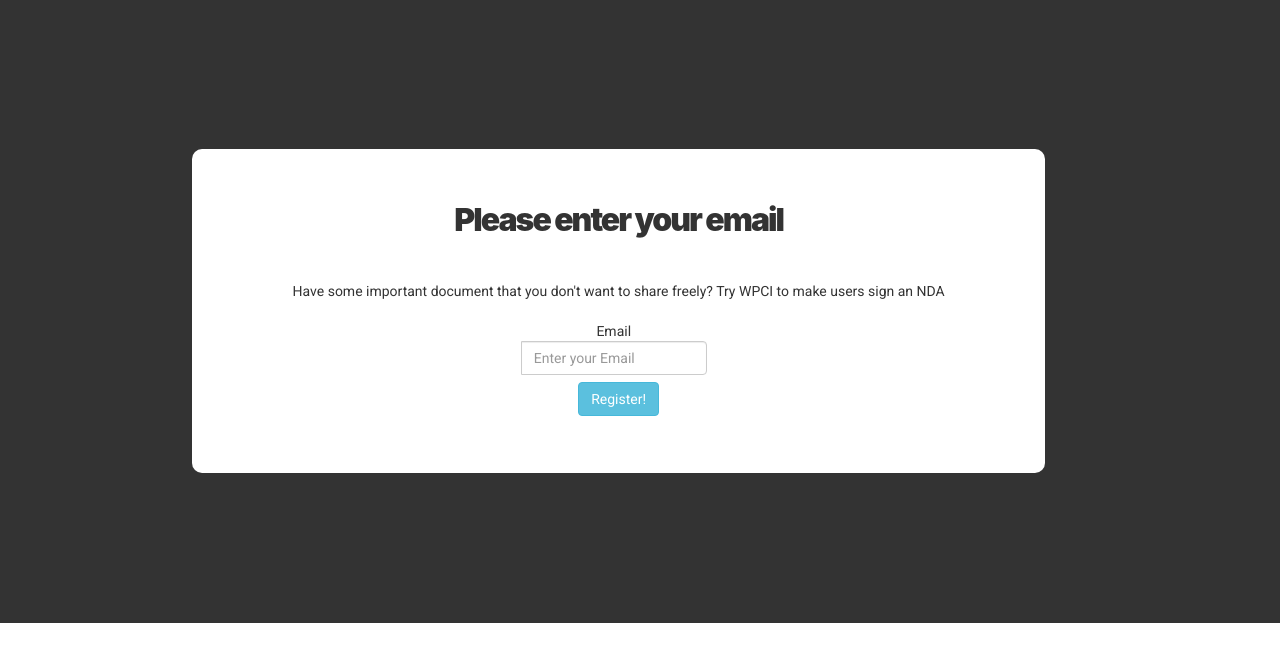
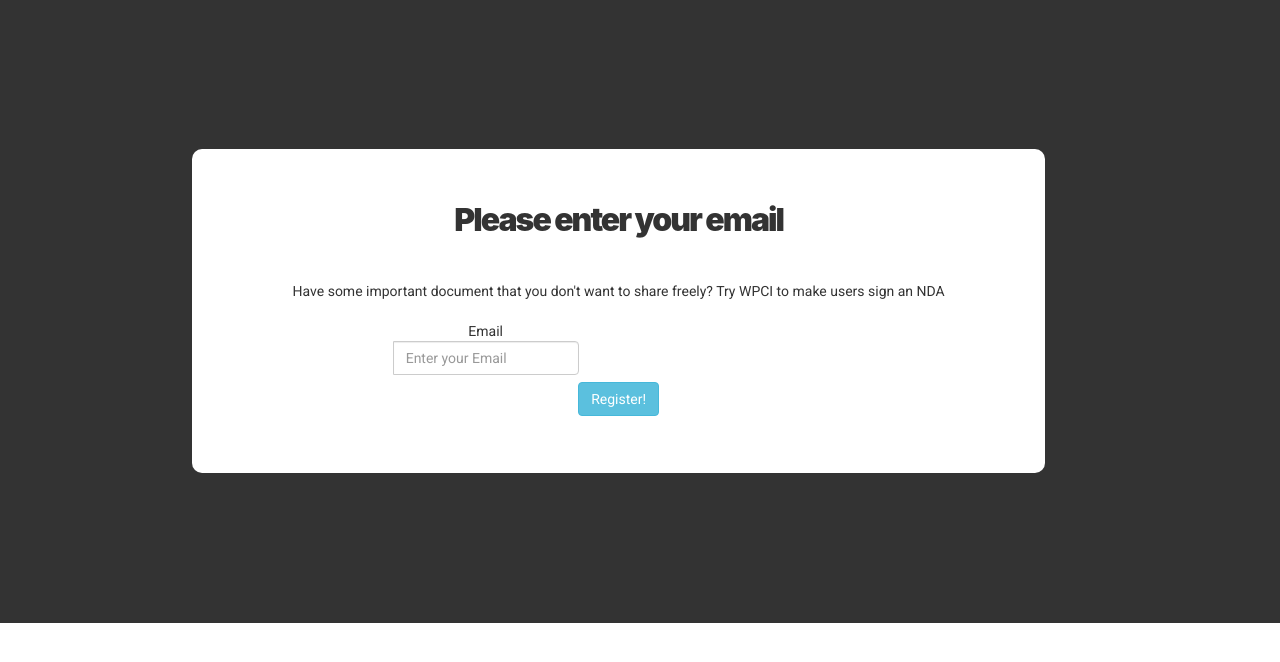
Before and after one commit to Prescrypto/WPCI, a Flask app: page /docs/register in a window 1280 px wide. Shown: the part 88-750 px from the top of the page. Run offline with Flask 3, Linux system fonts and the light colour scheme; parts of the project's set-up code (start-up, migrations or seed data) failed here and were passed over; some libraries are stand-ins or nearby versions.

Commit message:
changed margin on card

```diff
--- a/static/style.css
+++ b/static/style.css
@@ -263,9 +263,9 @@ margin-bottom: 10px;
    margin-right: 0px !important;
 }
 
-@media (min-width: 300px) {
+@media (min-width: 350px) {
     .card-margin{
-       width: 26%;
+       width: 60%;
   margin: 0 auto;
     }
 
```
